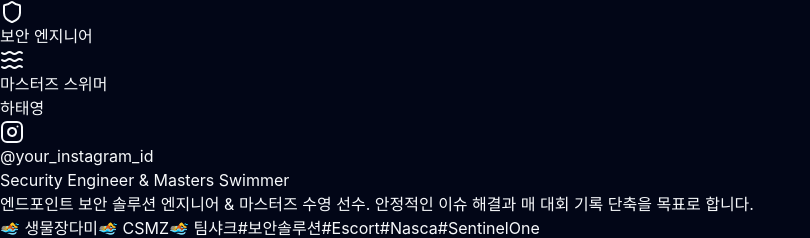
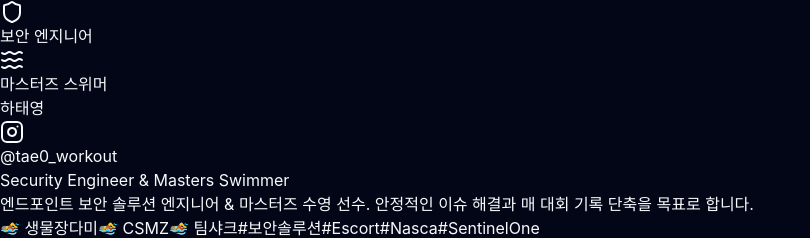
Before and after one commit to ha-taeyeong/swim-card, a React (Vite) app: page / in a window 1280 px wide. Shown: the top 238 px of the page, without its empty margins (0-810 px from the left). Built offline with nearby package versions, Linux system fonts and the light colour scheme.

Commit message:
fix: replace lucide instagram with inline svg icon

```diff
--- a/src/App.jsx
+++ b/src/App.jsx
@@ -32,7 +32,7 @@
     tags: ["보안솔루션", "Escort", "Nasca", "SentinelOne"],
     bio: "엔드포인트 보안 솔루션 엔지니어 & 마스터즈 수영 선수.\n안정적인 이슈 해결과 매 대회 기록 단축을 목표로 합니다.",
     url: "https://ha-taeyeong.github.io/swim-card/",
-    instagram: "your_instagram_id", // 실제 인스타그램 계정 ID 입력
+    instagram: "tae0_workout",
   },
   pbs: [
     { event: "자유형 50m", time: "29.74", rank: "4위", meet: "제6회 영등포구청장배", isSub30: true },
```
